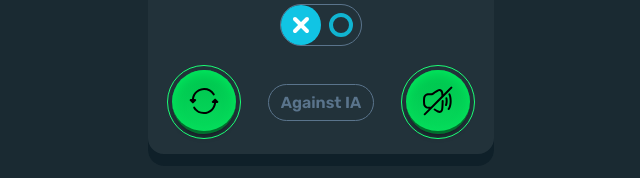
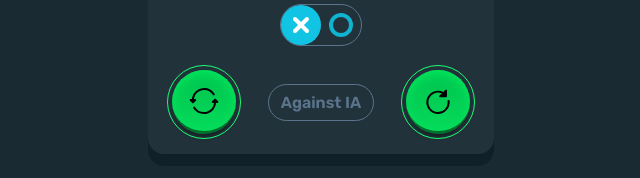
Before and after one commit to yanguadotdev/tic-tac-toe-react, a React (Vite) app: page / in a window 1280 px wide. Both pictures are taken after a click on the button "NEW GAME (VS CPU)". Shown: the part 564-742 px from the top of the page, without its empty margins (314-954 px from the left). Built offline with nearby package versions, Linux system fonts and the light colour scheme.

Commit message:
feat(ui): move audio toggle to game mode selection and add start/reset buttons on game board

```diff
--- a/src/components/Footer.jsx
+++ b/src/components/Footer.jsx
@@ -1,12 +1,13 @@
-import { useContext } from 'react'
-
-import { AllowSoundIcon, NotAllowSoundIcon, RepeatIcon } from './Icons'
+import { RepeatIcon, RestartIcon } from './Icons'
 import styles from '../styles/button.module.css'
 import footerStyles from '../styles/footer.module.css'
-import { SoundContext } from '../context/soundContext'
 
-export function Footer ({ resetGame, gameMode }) {
-  const { sound, updateSound: toggleSound } = useContext(SoundContext)
+export function Footer ({ resetScore, startAgain, gameMode }) {
+  const resetGame = () => {
+    startAgain()
+    resetScore()
+  }
+
   return (
     <footer className={footerStyles.FooterGame}>
       <button
@@ -20,9 +21,11 @@ export function Footer ({ resetGame, gameMode }) {
 
       <button
         className={`${styles.Button3D} ${styles.Button_primary}`}
-        onClick={toggleSound}
+        onClick={startAgain}
+        aria-label='Start again'
+        id='restart'
       >
-        {sound ? <AllowSoundIcon /> : <NotAllowSoundIcon />}
+        <RestartIcon />
       </button>
 
     </footer>
--- a/src/components/GameModeSelector.jsx
+++ b/src/components/GameModeSelector.jsx
@@ -1,11 +1,17 @@
+import { useContext } from 'react'
+import { SoundContext } from '../context/soundContext'
+
 import { OIcon, XIcon } from './Icons'
 import styles from '../styles/gameselector.module.css'
 import utils from '../styles/utilities.module.css'
 import buttons from '../styles/button.module.css'
 import { GAME_MODE } from '../constants'
+import Setting from './Setting'
 
 export default function GameModeSelector ({ onSelectMode }) {
+  const { playSound, clickSound } = useContext(SoundContext)
   const handleClick = (mode) => {
+    playSound(clickSound)
     onSelectMode(mode)
   }
 
@@ -49,6 +55,8 @@ export default function GameModeSelector ({ onSelectMode }) {
           NEW GAME (VS PLAYER)
         </button>
       </div>
+
+      <Setting />
     </main>
   )
 }
--- /dev/null
+++ b/src/components/Setting.jsx
@@ -0,0 +1,19 @@
+import { useContext } from 'react'
+import { SoundContext } from '../context/soundContext'
+
+import { AllowSoundIcon, NotAllowSoundIcon } from './Icons'
+import styles from '../styles/button.module.css'
+
+export default function Setting () {
+  const { sound, updateSound: toggleSound } = useContext(SoundContext)
+  return (
+    <div>
+      <button
+        className={`${styles.Button3D} ${styles.Button_primary}`}
+        onClick={toggleSound}
+      >
+        {sound ? <AllowSoundIcon /> : <NotAllowSoundIcon />}
+      </button>
+    </div>
+  )
+}
--- a/src/components/TicTacToeGame.jsx
+++ b/src/components/TicTacToeGame.jsx
@@ -20,11 +20,7 @@ export default function TicTacToeGame ({ setGameMode, isSinglePlayer }) {
     currentMove,
     history
   } = useTicTacToe({ isSinglePlayer })
-  const { oWins, xWins, draws } = useScore({ winner })
-
-  const resetGame = () => {
-    startAgain()
-  }
+  const { oWins, xWins, draws, resetScore } = useScore({ winner })
 
   const backHome = () => {
     setGameMode('')
@@ -51,7 +47,8 @@ export default function TicTacToeGame ({ setGameMode, isSinglePlayer }) {
       />
       <Turn turn={turn} />
       <Footer
-        resetGame={resetGame}
+        resetScore={resetScore}
+        startAgain={startAgain}
         gameMode={isSinglePlayer ? 'Against IA' : 'Multiplayer'}
       />
 
--- a/src/components/WinnerModal.jsx
+++ b/src/components/WinnerModal.jsx
@@ -33,8 +33,8 @@ export function WinnerModal ({ winner, startAgain }) {
           <button
             className={`${styles.Button3D} ${styles.Button_fitContent} ${styles.Button_primary}`}
             onClick={startAgain}
-            aria-label='Restart the game'
-            id='restartGame'
+            aria-label='Start again'
+            id='restart'
           >
             <RestartIcon /> Start again
           </button>
```
